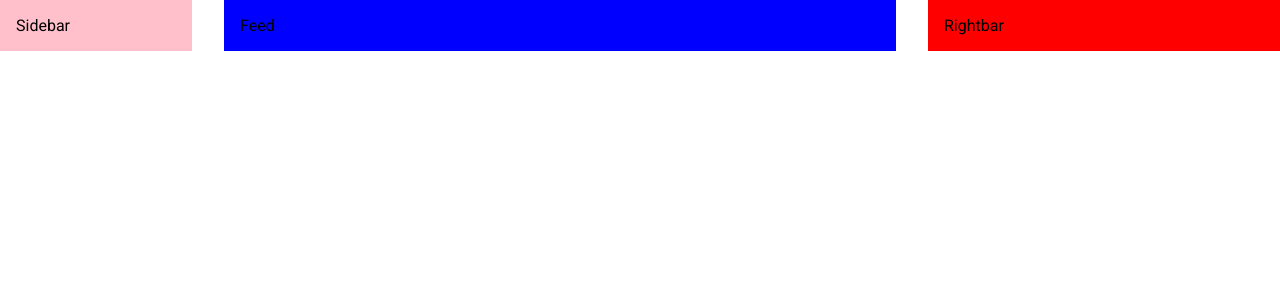
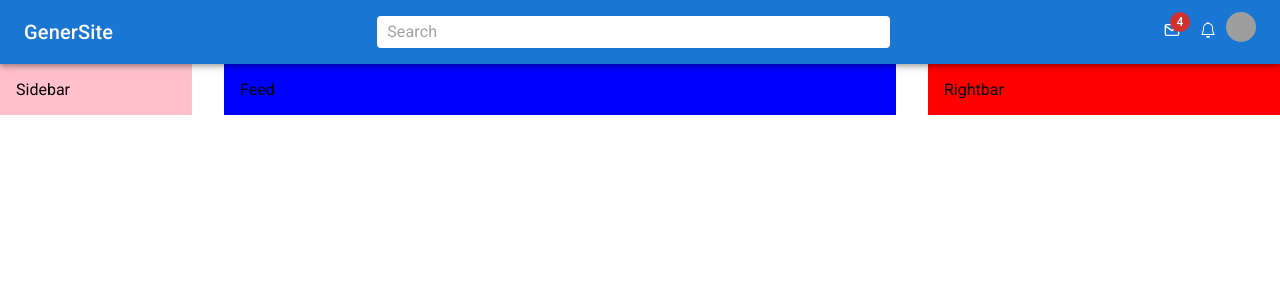
Before and after one commit to RealOtakuBoi/material, a React (Create React App) app: page / in a window 1280 px wide. Shown: the top 300 px of the page. Built offline with nearby package versions, Linux system fonts and the light colour scheme; grey boxes are pictures that could not be loaded.

Commit message:
More BluePrint work

```diff
--- a/src/App.js
+++ b/src/App.js
@@ -1,12 +1,13 @@
 import { Sidebar } from "./Components/Sidebar";
 import { Feed } from "./Components/Feed";
 import { Rightbar } from "./Components/Rightbar";
+import { Navbar } from "./Components/Navbar";
 import { Box, Stack } from "@mui/material";
 
 function App() {
   return (
     <Box className="App">
-      {/* Navbar */}
+      <Navbar />
       <Stack direction='row' gap={4} justifyContent='space-between'>
       <Sidebar/>
       <Feed/>
--- a/src/Components/Navbar.jsx
+++ b/src/Components/Navbar.jsx
@@ -1,9 +1,90 @@
+
+import {AppBar, Toolbar, styled, Typography, Box, InputBase, Badge, Avatar} from '@mui/material'
+import Button from '@mui/material/Button';
+import Menu from '@mui/material/Menu';
+import MenuItem from '@mui/material/MenuItem';
+import { useState } from 'react';
 
 
-import React from 'react'
+const StyledToolbar = styled(Toolbar)({
+    display: 'flex',
+    justifyContent: 'space-between',
+
+
+})
+
+const Search = styled("div")(({theme}) => ({
+    backgroundColor: 'white',
+    padding: '0px 10px',
+    borderRadius: theme.shape.borderRadius,
+    width: '40%'
+}))
+
+const StyledBadge = styled(Badge)(({theme}) =>({
+    margin: '10px 10px 10px 10px',
+    alignItems: 'center',
+}))
+
+const Icons = styled(Box)(({theme}) => ({
+    // backgroundColor: 'white'
+    display: 'none',
+    [theme.breakpoints.up("sm")]: {
+        display: 'flex'
+    }
+}))
+
+const UserBox = styled(Box)(({theme}) => ({
+    display: 'flex',
+    gap: '10px',
+    alignItems: 'center',
+    margin: '10px 10px 10px',
+    [theme.breakpoints.up("sm")]: {
+        display: 'none'
+    }
+}))
+
 
 export const Navbar = () => {
+    const [open, setOpen] = useState(false)
   return (
-    <div>Navbar</div>
+    <AppBar position='sticky'>
+        <StyledToolbar>
+            <Typography variant='h6' sx={{display: {xs:'none', sm: 'block'}}}>GenerSite</Typography>
+            <Search><InputBase placeholder='Search'/></Search>
+            <Icons>
+            <StyledBadge badgeContent={4} color="error">
+                <i sx={{ fontSize: 50 }}><svg stroke="currentColor" fill="none" stroke-width="2" viewBox="0 0 24 24" stroke-linecap="round" stroke-linejoin="round" height="1em" width="1em" xmlns="http://www.w3.org/2000/svg"><path d="M4 4h16c1.1 0 2 .9 2 2v12c0 1.1-.9 2-2 2H4c-1.1 0-2-.9-2-2V6c0-1.1.9-2 2-2z"></path><polyline points="22,6 12,13 2,6"></polyline></svg></i>
+            </StyledBadge>
+            <StyledBadge>
+                <i sx= {{ fontSize: 50 }}><svg stroke="currentColor" fill="currentColor" stroke-width="0" viewBox="0 0 16 16" height="1em" width="1em" xmlns="http://www.w3.org/2000/svg"><path d="M8 16a2 2 0 002-2H6a2 2 0 002 2z"></path><path fill-rule="evenodd" d="M8 1.918l-.797.161A4.002 4.002 0 004 6c0 .628-.134 2.197-.459 3.742-.16.767-.376 1.566-.663 2.258h10.244c-.287-.692-.502-1.49-.663-2.258C12.134 8.197 12 6.628 12 6a4.002 4.002 0 00-3.203-3.92L8 1.917zM14.22 12c.223.447.481.801.78 1H1c.299-.199.557-.553.78-1C2.68 10.2 3 6.88 3 6c0-2.42 1.72-4.44 4.005-4.901a1 1 0 111.99 0A5.002 5.002 0 0113 6c0 .88.32 4.2 1.22 6z" clip-rule="evenodd"></path></svg></i>
+            </StyledBadge>
+            <Avatar sx= {{width: 30, height: 30}} src = "https://qph.cf2.quoracdn.net/main-qimg-603a70b456b433931e2fbd534710ca95-lq" onClick={e=>setOpen(true)}/>
+            </Icons>
+
+            <UserBox>
+            <Avatar sx= {{width: 30, height: 30}} src = "https://qph.cf2.quoracdn.net/main-qimg-603a70b456b433931e2fbd534710ca95-lq" onClick={e=>setOpen(true)}/>
+            <Typography variant='span'>Shubh</Typography>
+            </UserBox>
+        </StyledToolbar>
+        <Menu
+        id="demo-positioned-menu"
+        aria-labelledby="demo-positioned-button"
+
+        open={open}
+        onClose = {e=>setOpen(false)}
+        anchorOrigin={{
+          vertical: 'top',
+          horizontal: 'right',
+        }}
+        transformOrigin={{
+          vertical: 'top',
+          horizontal: 'left',
+        }}
+      >
+        <MenuItem>Profile</MenuItem>
+        <MenuItem>My account</MenuItem>
+        <MenuItem>Logout</MenuItem>
+      </Menu>
+    </AppBar>
   )
 }
```
Also changed, not shown: src/theme.js (+13 -0 lines).
